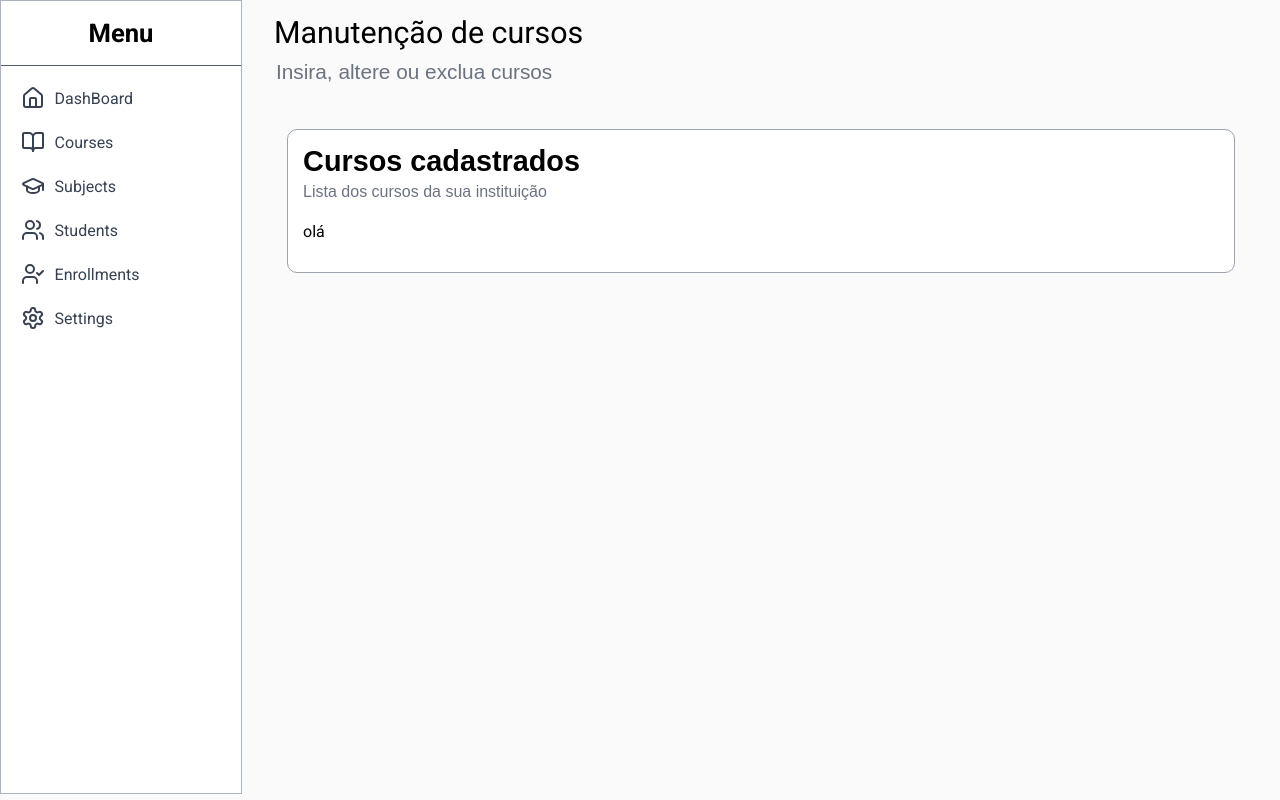
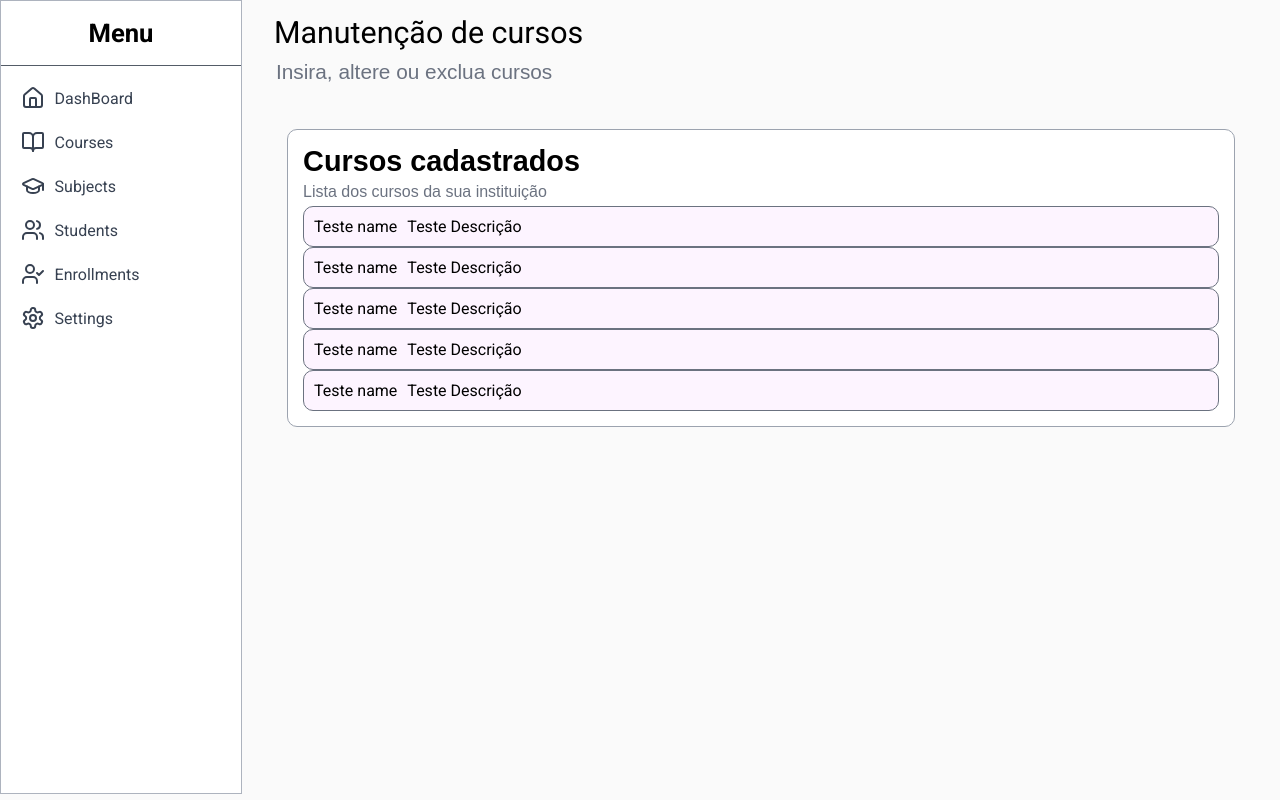
Before and after one commit to LuisBarbosaGit/SchoolManageSystem, a SvelteKit app: page /courses in a window 1280 px wide. Built offline with nearby package versions, Linux system fonts and the light colour scheme.

Commit message:
fixed style

```diff
--- a/src/routes/+page.svelte
+++ b/src/routes/+page.svelte
@@ -63,6 +63,7 @@
         border-radius: 10px;
         padding: 10px;
         gap: 10px;
+        background-color: #fdf4ff;
     }
 
 </style>
--- a/src/routes/courses/+page.svelte
+++ b/src/routes/courses/+page.svelte
@@ -1,6 +1,11 @@
 <script>
     import SideBar from "$lib/components/SideBar.svelte";
     import InfoGrid from '$lib/components/InfoGrid.svelte';
+    import {fakeinfo, dados} from '$lib/index'
+
+    for (let index = 0; index < 5; index++) {
+        dados[index] = fakeinfo
+    }
 </script>
 
 <div id="container">
@@ -13,9 +18,13 @@
     <div id="grid">
 
         <InfoGrid tittle="Cursos cadastrados" subtittle="Lista dos cursos da sua instituição">
-            <div>
-                <p>olá</p>
-            </div>
+            {#each dados as item}
+                <div id="item">
+                    <span>{item.name}</span>
+                    <span>{item.description}</span>
+
+                </div>
+            {/each}
         </InfoGrid>
     </div>
 </div>
@@ -53,4 +62,12 @@
         margin: 30px;
 
     }
+    #item{
+        display: flex;
+        border: 1px solid #6b7280;
+        border-radius: 10px;
+        padding: 10px;
+        gap: 10px;
+        background-color: #fdf4ff;
+    }
 </style>
--- a/src/routes/enrollments/+page.svelte
+++ b/src/routes/enrollments/+page.svelte
@@ -1,6 +1,11 @@
 <script>
     import SideBar from "$lib/components/SideBar.svelte";
     import InfoGrid from '$lib/components/InfoGrid.svelte';
+    import {fakeinfo, dados} from '$lib/index'
+
+    for (let index = 0; index < 5; index++) {
+        dados[index] = fakeinfo
+    }
 </script>
 
 <div id="container">
@@ -12,7 +17,13 @@
     </div>
     <div id="grid">
         <InfoGrid tittle="Disciplinas cadastrados" subtittle="Todas as disciplinas cadastradas em seu curso">
+            {#each dados as item}
+                <div id="item">
+                    <span>{item.name}</span>
+                    <span>{item.description}</span>
 
+                </div>
+            {/each}
         </InfoGrid>
     </div>
 </div>
@@ -50,4 +61,12 @@
         margin: 30px;
 
     }
+    #item{
+        display: flex;
+        border: 1px solid #6b7280;
+        border-radius: 10px;
+        padding: 10px;
+        gap: 10px;
+        background-color: #fdf4ff;
+    }
 </style>
--- a/src/routes/students/+page.svelte
+++ b/src/routes/students/+page.svelte
@@ -1,6 +1,11 @@
 <script>
     import SideBar from "$lib/components/SideBar.svelte";
     import InfoGrid from '$lib/components/InfoGrid.svelte';
+    import {fakeinfo, dados} from '$lib/index'
+
+    for (let index = 0; index < 5; index++) {
+        dados[index] = fakeinfo
+    }
 </script>
 
 <div id="container">
@@ -12,7 +17,13 @@
     </div>
     <div id="grid">
         <InfoGrid tittle="Disciplinas cadastrados" subtittle="Todas as disciplinas cadastradas em seu curso">
+            {#each dados as item}
+                <div id="item">
+                    <span>{item.name}</span>
+                    <span>{item.description}</span>
 
+                </div>
+            {/each}
         </InfoGrid>
     </div>
 </div>
@@ -50,4 +61,12 @@
         margin: 30px;
 
     }
+    #item{
+        display: flex;
+        border: 1px solid #6b7280;
+        border-radius: 10px;
+        padding: 10px;
+        gap: 10px;
+        background-color: #fdf4ff;
+    }
 </style>
--- a/src/routes/subjects/+page.svelte
+++ b/src/routes/subjects/+page.svelte
@@ -1,6 +1,11 @@
 <script>
     import SideBar from "$lib/components/SideBar.svelte";
     import InfoGrid from '$lib/components/InfoGrid.svelte';
+    import {fakeinfo, dados} from '$lib/index'
+
+    for (let index = 0; index < 5; index++) {
+        dados[index] = fakeinfo
+    }
 </script>
 
 <div id="container">
@@ -12,7 +17,13 @@
     </div>
     <div id="grid">
         <InfoGrid tittle="Disciplinas cadastrados" subtittle="Todas as disciplinas cadastradas em seu curso">
+            {#each dados as item}
+                <div id="item">
+                    <span>{item.name}</span>
+                    <span>{item.description}</span>
 
+                </div>
+            {/each}
         </InfoGrid>
     </div>
 </div>
@@ -50,4 +61,12 @@
         margin: 30px;
 
     }
+    #item{
+        display: flex;
+        border: 1px solid #6b7280;
+        border-radius: 10px;
+        padding: 10px;
+        gap: 10px;
+        background-color: #fdf4ff;
+    }
 </style>
```
